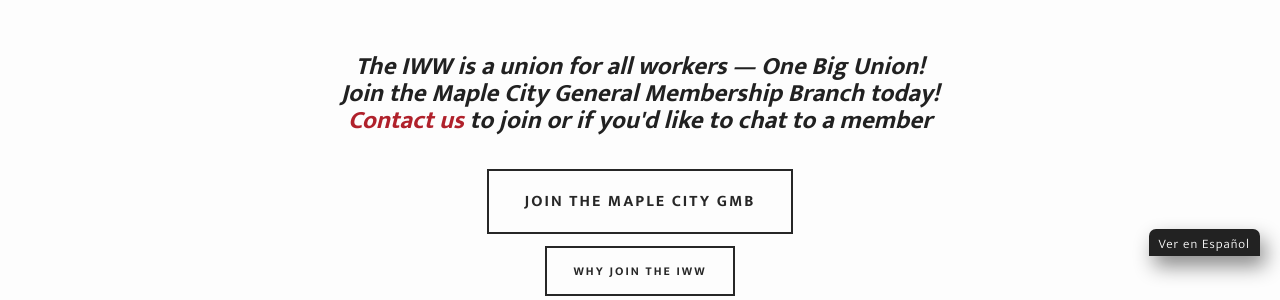
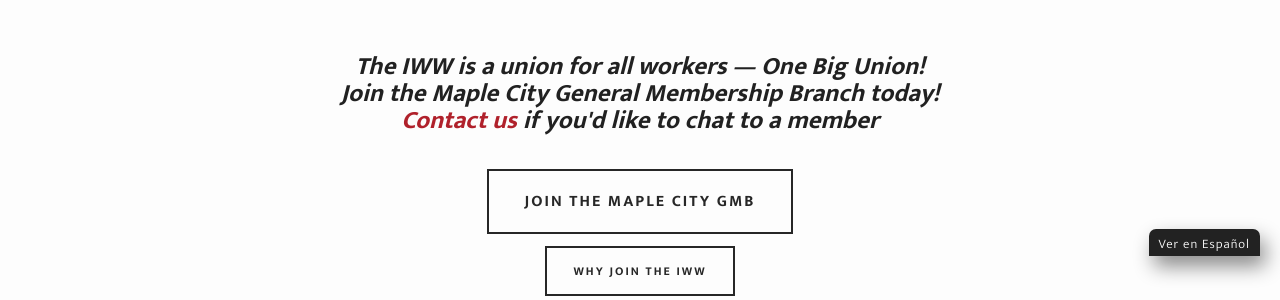
Before and after one commit to iww-maple-city/iww-maple-city.github.io, a Jekyll site: the page built from join.html, in a window 1280 px wide. Shown: the part 644-944 px from the top of the page. Built offline with Jekyll 4.4.1, drawn with Linux system fonts in a browser that asks for light colours; some web fonts are replaced.

Commit message:
Changed join.html

```diff
--- a/join.html
+++ b/join.html
@@ -6,7 +6,7 @@
 ---
 <h3 style="text-align:center;font-weight:700;font-size:25px;"><em>The IWW is a union for all workers — One Big Union!<br>
     Join the Maple City General Membership Branch today!<br>
-    <a href="{{ site.baseurl }}/contact">Contact us</a> to join or if you'd like to chat to a member</em></h3>
+    <a href="{{ site.baseurl }}/contact">Contact us</a> if you'd like to chat to a member</em></h3>
 <div style="text-align:center;">
 <a href="{{ site.baseurl }}/join-form"><button class="large" style="margin:24px 15px 12px 15px;" ontouchstart="">Join the Maple City GMB</button></a><br>
 <div style="padding:15px;background-color:#222;color:#ffffff;text-align:center;display:none;"><em>As a result of a motion passed on September 1, 2019, at the North American IWW General Convention, all new members signing up through General Headquarters (GHQ) Red Card will become members of their correspnding branch no later than January 1, 2020 (whereas this was not the case before; at-large Wobblies paying through Red Card currently will soon become members of their correpsonding branch as well). In addition, begining October 1, 2019, members joining through Red Card will be automatically opted-in to receving the new, stampless, plastic, membership cards. Contact the IWW Maple City GMB at <a style="color:#fff !important;" href="mailto:IWW.MapleCity.GMB@Protonmail.com"><strong>IWW.MapleCity.GMB@Protonmail.com</strong></a> (<a style="color:#fff !important;" href="{{ site.baseurl }}/assets/keys/publickey.organize@iww.nyc.asc"><strong>public key</strong></a>) or General Headquarts at <a style="color:#fff !important;" href="mailto:ghq@iww.org"><strong>ghq@iww.org</strong></a> for more information.</em></div>
```
